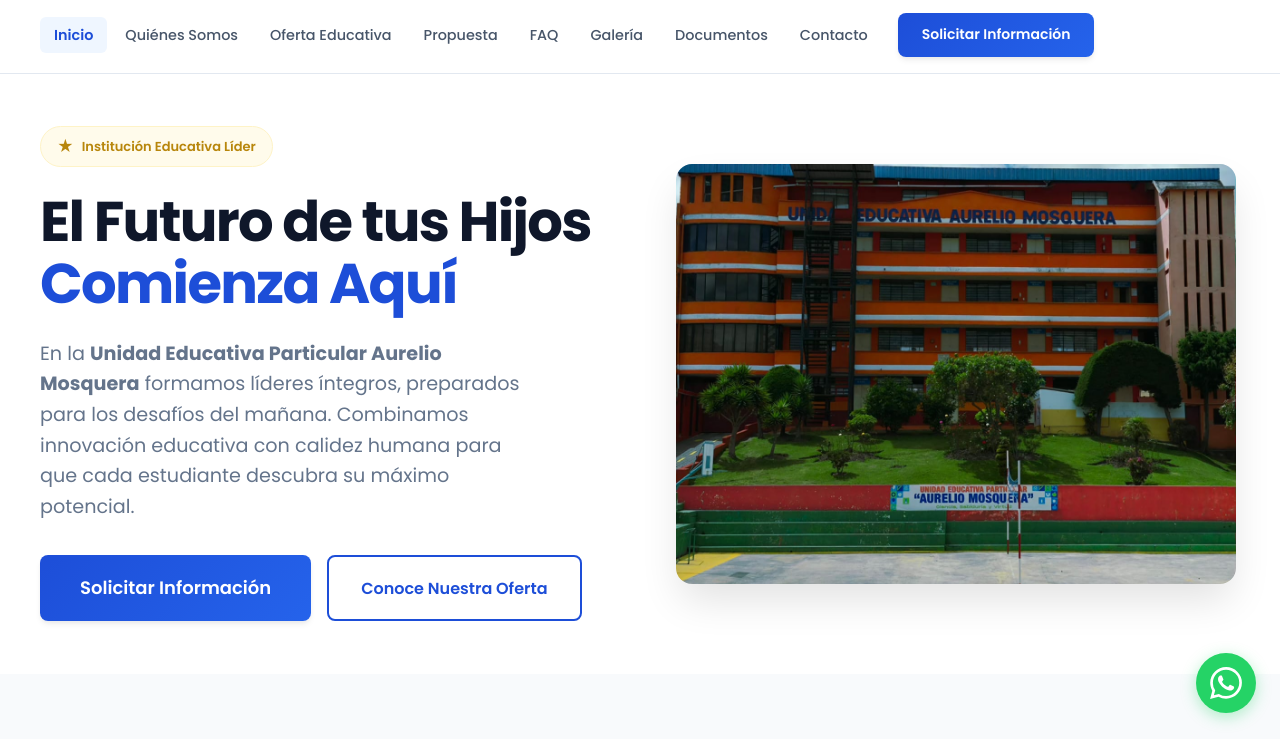
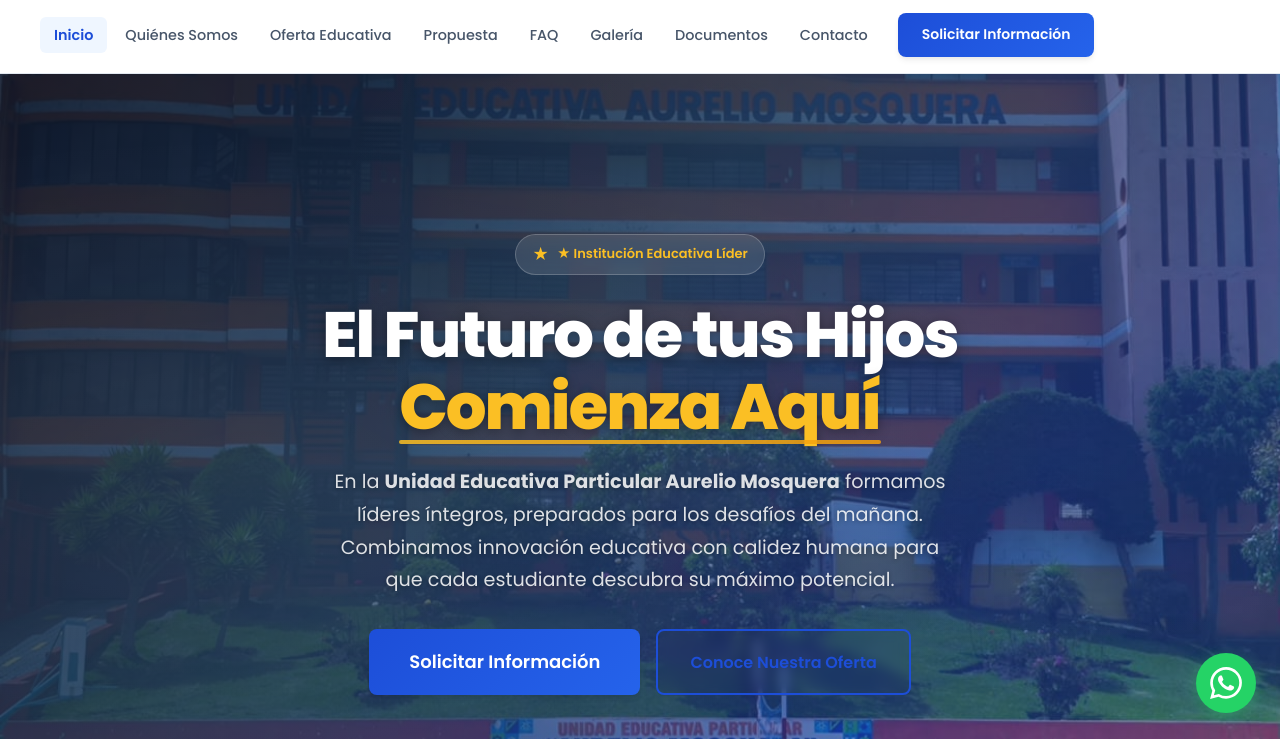
Before and after one commit to reyesbrostec/proyecto-colegio, a website: page public/index.html in a window 1280 px wide. Shown: the part 61-800 px from the top of the page. Drawn offline with Linux system fonts and the light colour scheme; no server answers.

Commit message:
feat: Hero full-width inmersivo con foto de fondo + texto overlay dorado

```diff
--- a/public/index.html
+++ b/public/index.html
@@ -60,19 +60,17 @@
     <!-- ── Contenido Principal ── -->
     <main id="main-content">
 
-        <!-- ★ HERO: Patrón Z (texto izq, imagen der) ★ -->
+        <!-- ★ HERO: Full-width background inmersivo ★ -->
         <section class="hero" aria-labelledby="hero-heading">
+            <div class="hero-overlay"></div>
             <div class="hero-content">
-                <span class="trust-badge">Institución Educativa Líder</span>
-                <h1 id="hero-heading">El Futuro de tus Hijos <span class="highlight">Comienza Aquí</span></h1>
+                <span class="trust-badge">★ Institución Educativa Líder</span>
+                <h1 id="hero-heading">El Futuro de tus Hijos<br><span class="highlight">Comienza Aquí</span></h1>
                 <p>En la <strong>Unidad Educativa Particular Aurelio Mosquera</strong> formamos líderes íntegros, preparados para los desafíos del mañana. Combinamos innovación educativa con calidez humana para que cada estudiante descubra su máximo potencial.</p>
                 <div class="hero-buttons">
                     <a href="contacto.html" class="btn btn-primary btn-lg">Solicitar Información</a>
-                    <a href="oferta-educativa.html" class="btn btn-outline">Conoce Nuestra Oferta</a>
+                    <a href="oferta-educativa.html" class="btn btn-outline btn-outline-hero">Conoce Nuestra Oferta</a>
                 </div>
-            </div>
-            <div class="hero-image" aria-hidden="true">
-                <img src="images/hero-estudiantes.jpeg" alt="Estudiantes de la Unidad Educativa Particular Aurelio Mosquera" class="hero-img" loading="eager">
             </div>
         </section>
 
--- a/public/style.css
+++ b/public/style.css
@@ -193,68 +193,131 @@
 }
 .nav-cta:active { transform: scale(0.97); }
 
-/* ── Hero Section (Patrón Z: texto izq, imagen der) ── */
+/* ── Hero Section (Full-width inmersivo con imagen de fondo) ── */
 .hero {
-    display: grid;
-    grid-template-columns: 1fr 1fr;
-    gap: 64px;
+    position: relative;
+    min-height: 90vh;
+    display: flex;
     align-items: center;
-    min-height: 75vh;
-    padding: 48px 40px;
-    max-width: 1280px;
-    margin: 0 auto;
+    justify-content: center;
+    background: url('images/hero-estudiantes.jpeg') center/cover no-repeat;
+    background-attachment: fixed;
+    overflow: hidden;
+}
+/* Overlay oscuro para legibilidad del texto */
+.hero-overlay {
+    position: absolute;
+    inset: 0;
+    background: linear-gradient(
+        135deg,
+        rgba(15, 23, 42, 0.88) 0%,
+        rgba(30, 58, 95, 0.78) 40%,
+        rgba(30, 64, 175, 0.55) 70%,
+        rgba(59, 130, 246, 0.35) 100%
+    );
+    z-index: 1;
+}
+/* Textura sutil de "sublimado" */
+.hero::after {
+    content: '';
+    position: absolute;
+    inset: 0;
+    background:
+        radial-gradient(ellipse at 20% 50%, rgba(255,255,255,0.06) 0%, transparent 60%),
+        radial-gradient(ellipse at 80% 20%, rgba(255,255,255,0.04) 0%, transparent 50%);
+    z-index: 1;
+    pointer-events: none;
 }
 .hero-content {
+    position: relative;
+    z-index: 2;
     display: flex;
     flex-direction: column;
+    align-items: center;
+    text-align: center;
     gap: 24px;
+    padding: 80px 32px;
+    max-width: 800px;
+    animation: heroFadeIn 1s ease-out;
+}
+@keyframes heroFadeIn {
+    from { opacity: 0; transform: translateY(30px); }
+    to   { opacity: 1; transform: translateY(0); }
 }
 .hero-content h1 {
-    font-size: clamp(2.25rem, 5.5vw, 3.5rem);
-    font-weight: 700;
-    color: var(--gray-900);
-    line-height: 1.1;
+    font-size: clamp(2.25rem, 6vw, 4rem);
+    font-weight: 800;
+    color: #ffffff;
+    line-height: 1.12;
     margin: 0;
     letter-spacing: -0.03em;
+    text-shadow: 0 2px 12px rgba(0,0,0,0.35);
 }
 .hero-content h1 .highlight {
-    color: var(--blue-700);
+    color: #fbbf24;
     position: relative;
+    display: inline-block;
+}
+/* Subrayado dorado animado */
+.hero-content h1 .highlight::after {
+    content: '';
+    position: absolute;
+    bottom: -2px;
+    left: 0;
+    width: 100%;
+    height: 4px;
+    background: linear-gradient(90deg, #fbbf24, #f59e0b);
+    border-radius: 2px;
+    opacity: 0.85;
 }
 .hero-content p {
     font-size: clamp(1rem, 2vw, 1.2rem);
-    color: var(--gray-500);
-    line-height: 1.6;
+    color: rgba(255,255,255,0.85);
+    line-height: 1.7;
     margin: 0;
-    max-width: 500px;
+    max-width: 620px;
+    text-shadow: 0 1px 4px rgba(0,0,0,0.3);
 }
 .hero-buttons {
     display: flex;
     flex-wrap: wrap;
     gap: 16px;
     margin-top: 8px;
-}
-.hero-image {
-    display: flex;
-    align-items: center;
     justify-content: center;
 }
-.hero-image img,
-.hero-image .hero-placeholder {
-    width: 100%;
-    max-width: 560px;
-    border-radius: var(--radius-xl);
-    box-shadow: var(--shadow-xl);
-    object-fit: cover;
-    aspect-ratio: 4/3;
+/* Badge de confianza sobre fondo oscuro */
+.hero .trust-badge {
+    background: rgba(255,255,255,0.12);
+    border: 1px solid rgba(255,255,255,0.2);
+    color: #fbbf24;
+    backdrop-filter: blur(8px);
 }
-.hero-placeholder {
-    background: linear-gradient(135deg, var(--blue-100), var(--blue-50));
-    display: flex;
-    align-items: center;
-    justify-content: center;
-    font-size: 6rem;
-    color: var(--blue-400);
+.hero .trust-badge::before {
+    content: '★';
+    font-size: 1rem;
+    color: #fbbf24;
+}
+/* Botón outline para hero oscuro */
+.btn-outline-hero {
+    border: 2px solid rgba(255,255,255,0.5);
+    color: #ffffff;
+    background: rgba(255,255,255,0.08);
+    backdrop-filter: blur(6px);
+}
+.btn-outline-hero:hover {
+    background: rgba(255,255,255,0.18);
+    border-color: rgba(255,255,255,0.8);
+    color: #ffffff;
+}
+/* Mobile: desactivar fixed attachment (mejor rendimiento) */
+@media (max-width: 768px) {
+    .hero {
+        background-attachment: scroll;
+        min-height: 85vh;
+    }
+    .hero-content {
+        padding: 60px 20px;
+    }
 }
 
 /* Badge de confianza */
@@ -846,18 +909,9 @@
 
 /* ── Responsive ── */
 @media (max-width: 900px) {
-    .hero {
-        grid-template-columns: 1fr;
-        text-align: center;
-        gap: 40px;
-        min-height: auto;
-        padding: 40px 24px;
-    }
-    .hero-content { align-items: center; }
+    .hero-content { padding: 70px 24px; }
     .hero-content p { max-width: 100%; }
     .hero-buttons { justify-content: center; }
-    .hero-image { order: -1; }
-    .hero-image img, .hero-image .hero-placeholder { max-width: 400px; }
     .trust-badge { margin: 0 auto; }
     header { padding: 16px 24px; }
 }
```
